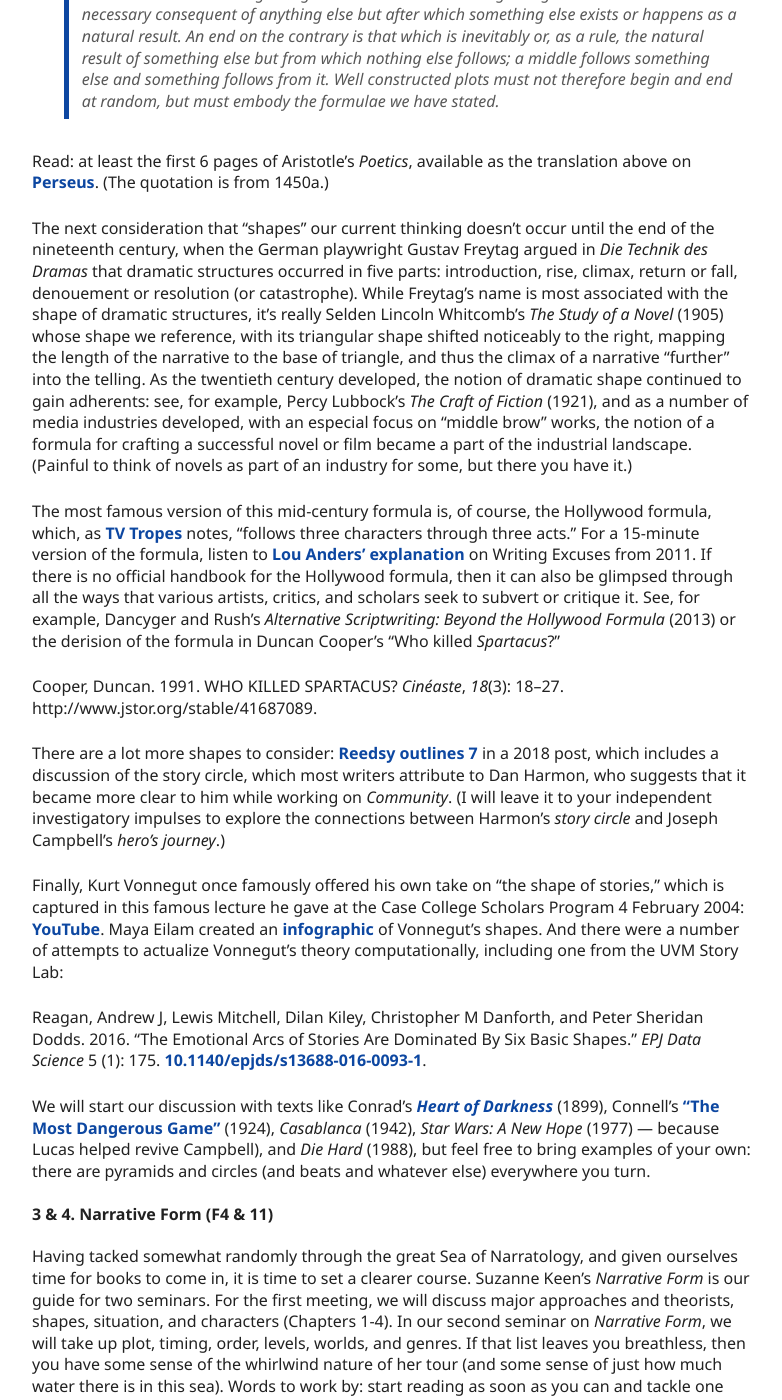
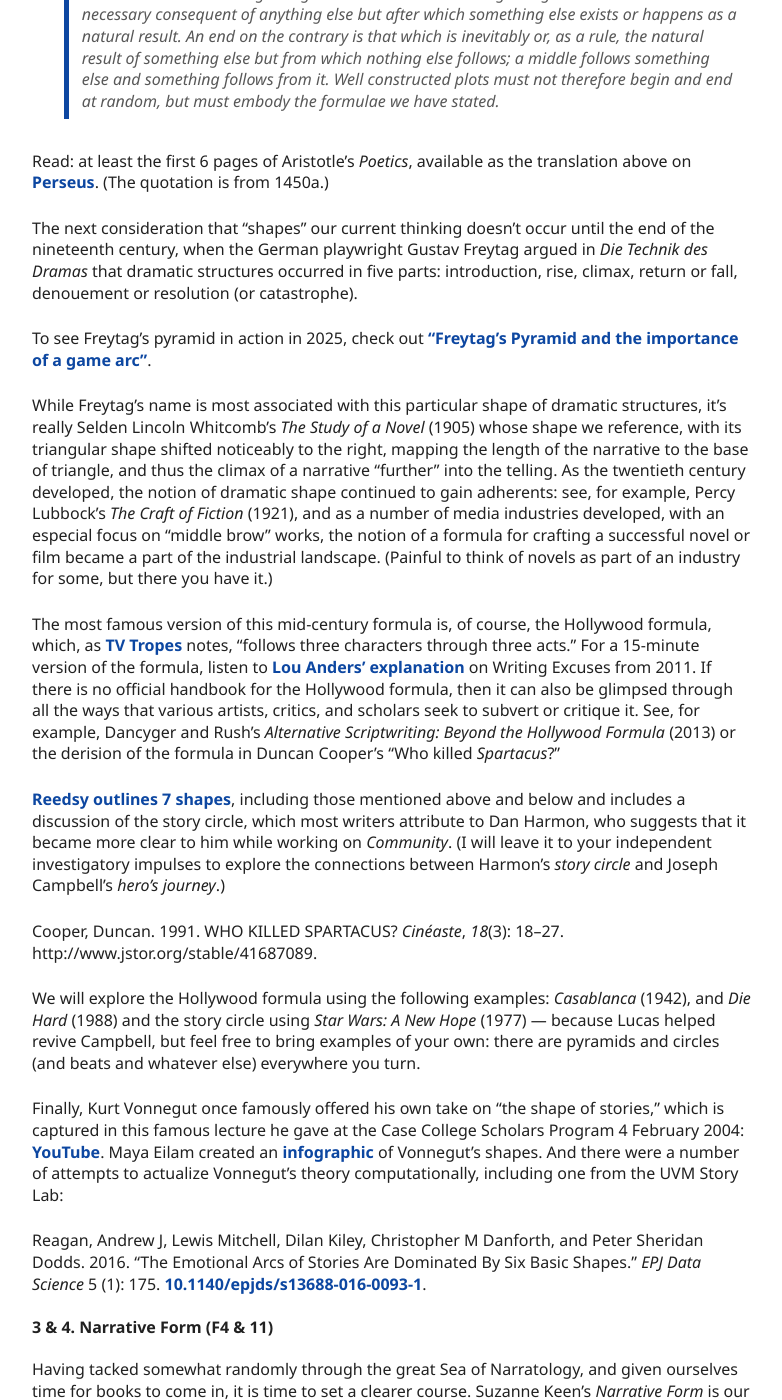
Before and after one commit to johnlaudun/jln, a Jekyll site: the page built from teaching/courses/531/index.md, in a window 1280 px wide and 1400 px high, scrolled down 4991 px. Shown: the whole window, without its empty margins (248-1030 px from the left). Built offline with Jekyll 4.4.1, drawn with Linux system fonts in a browser that asks for light colours.

Commit message:
Cleaning up 531 syllabus.

```diff
--- a/teaching/courses/531/index.md
+++ b/teaching/courses/531/index.md
@@ -102,19 +102,23 @@
 
 Read: at least the first 6 pages of Aristotle’s *Poetics*, available as the translation above on [Perseus](http://www.perseus.tufts.edu/hopper/text?doc=Perseus%3Atext%3A1999.01.0056%3Asection%3D1447a). (The quotation is from 1450a.)
 
-The next consideration that “shapes” our current thinking doesn’t occur until the end of the nineteenth century, when the German playwright Gustav Freytag argued in *Die Technik des Dramas* that dramatic structures occurred in five parts: introduction, rise, climax, return or fall, denouement or resolution (or catastrophe). While Freytag’s name is most associated with the shape of dramatic structures, it’s really Selden Lincoln Whitcomb’s _The Study of a Novel_ (1905) whose shape we reference, with its triangular shape shifted noticeably to the right, mapping the length of the narrative to the base of triangle, and thus the climax of a narrative “further” into the telling. As the twentieth century developed, the notion of dramatic shape continued to gain adherents: see, for example, Percy Lubbock’s *The Craft of Fiction* (1921), and as a number of media industries developed, with an especial focus on “middle brow” works, the notion of a formula for crafting a successful novel or film became a part of the industrial landscape. (Painful to think of novels as part of an industry for some, but there you have it.)
+The next consideration that “shapes” our current thinking doesn’t occur until the end of the nineteenth century, when the German playwright Gustav Freytag argued in *Die Technik des Dramas* that dramatic structures occurred in five parts: introduction, rise, climax, return or fall, denouement or resolution (or catastrophe).
+
+To see Freytag’s pyramid in action in 2025, check out [“Freytag's Pyramid and the importance of a game arc”](https://www.skeletoncodemachine.com/p/game-arcs).
+
+While Freytag’s name is most associated with this particular shape of dramatic structures, it’s really Selden Lincoln Whitcomb’s _The Study of a Novel_ (1905) whose shape we reference, with its triangular shape shifted noticeably to the right, mapping the length of the narrative to the base of triangle, and thus the climax of a narrative “further” into the telling. As the twentieth century developed, the notion of dramatic shape continued to gain adherents: see, for example, Percy Lubbock’s *The Craft of Fiction* (1921), and as a number of media industries developed, with an especial focus on “middle brow” works, the notion of a formula for crafting a successful novel or film became a part of the industrial landscape. (Painful to think of novels as part of an industry for some, but there you have it.)
 
 The most famous version of this mid-century formula is, of course, the Hollywood formula, which, as [TV Tropes](https://tvtropes.org/pmwiki/pmwiki.php/Main/TheHollywoodFormula) notes, “follows three characters through three acts.” For a 15-minute version of the formula, listen to [Lou Anders’ explanation](https://writingexcuses.com/2011/10/02/writing-excuses-6-18-hollywood-formula/) on Writing Excuses from 2011. If there is no official handbook for the Hollywood formula, then it can also be glimpsed through all the ways that various artists, critics, and scholars seek to subvert or critique it. See, for example, Dancyger and Rush’s _Alternative Scriptwriting: Beyond the Hollywood Formula_ (2013) or the derision of the formula in Duncan Cooper’s “Who killed *Spartacus*?”
 
+[Reedsy outlines 7 shapes](https://blog.reedsy.com/guide/story-structure/), including those mentioned above and below and includes a discussion of the story circle, which most writers attribute to Dan Harmon, who suggests that it became more clear to him while working on _Community_. (I will leave it to your independent investigatory impulses to explore the connections between Harmon’s *story circle* and Joseph Campbell’s *hero’s journey*.)
+
 Cooper, Duncan. 1991. WHO KILLED SPARTACUS? *Cinéaste*, *18*(3): 18–27. http://www.jstor.org/stable/41687089.
 
-There are a lot more shapes to consider: [Reedsy outlines 7](https://blog.reedsy.com/guide/story-structure/) in a 2018 post, which includes a discussion of the story circle, which most writers attribute to Dan Harmon, who suggests that it became more clear to him while working on _Community_. (I will leave it to your independent investigatory impulses to explore the connections between Harmon’s *story circle* and Joseph Campbell’s *hero’s journey*.)
+We will explore the Hollywood formula using the following examples: _Casablanca_ (1942), and _Die Hard_ (1988) and the story circle using _Star Wars: A New Hope_ (1977) — because Lucas helped revive Campbell, but feel free to bring examples of your own: there are pyramids and circles (and beats and whatever else) everywhere you turn.
 
 Finally, Kurt Vonnegut once famously offered his own take on “the shape of stories,” which is captured in this famous lecture he gave at the Case College Scholars Program 4 February 2004: [YouTube](https://www.youtube.com/watch?v=GOGru_4z1Vc). Maya Eilam created an [infographic](https://tenderhuman.com/shapes-of-stories-infographic) of Vonnegut’s shapes. And there were a number of attempts to actualize Vonnegut’s theory computationally, including one from the UVM Story Lab:
 
 Reagan, Andrew J, Lewis Mitchell, Dilan Kiley, Christopher M Danforth, and Peter Sheridan Dodds. 2016. “The Emotional Arcs of Stories Are Dominated By Six Basic Shapes.” *EPJ Data Science* 5 (1): 175. [10.1140/epjds/s13688-016-0093-1](https://doi.org/10.1140/epjds/s13688-016-0093-1).
-
-We will start our discussion with texts like Conrad’s _[Heart of Darkness](https://loristics.net/texts/hod.html)_ (1899), Connell’s [“The Most Dangerous Game”](https://loristics.net/texts/mdg.html) (1924), _Casablanca_ (1942), _Star Wars: A New Hope_ (1977) — because Lucas helped revive Campbell), and _Die Hard_ (1988), but feel free to bring examples of your own: there are pyramids and circles (and beats and whatever else) everywhere you turn.
 
 ### 3 & 4. Narrative Form (F4 & 11)
 
```
